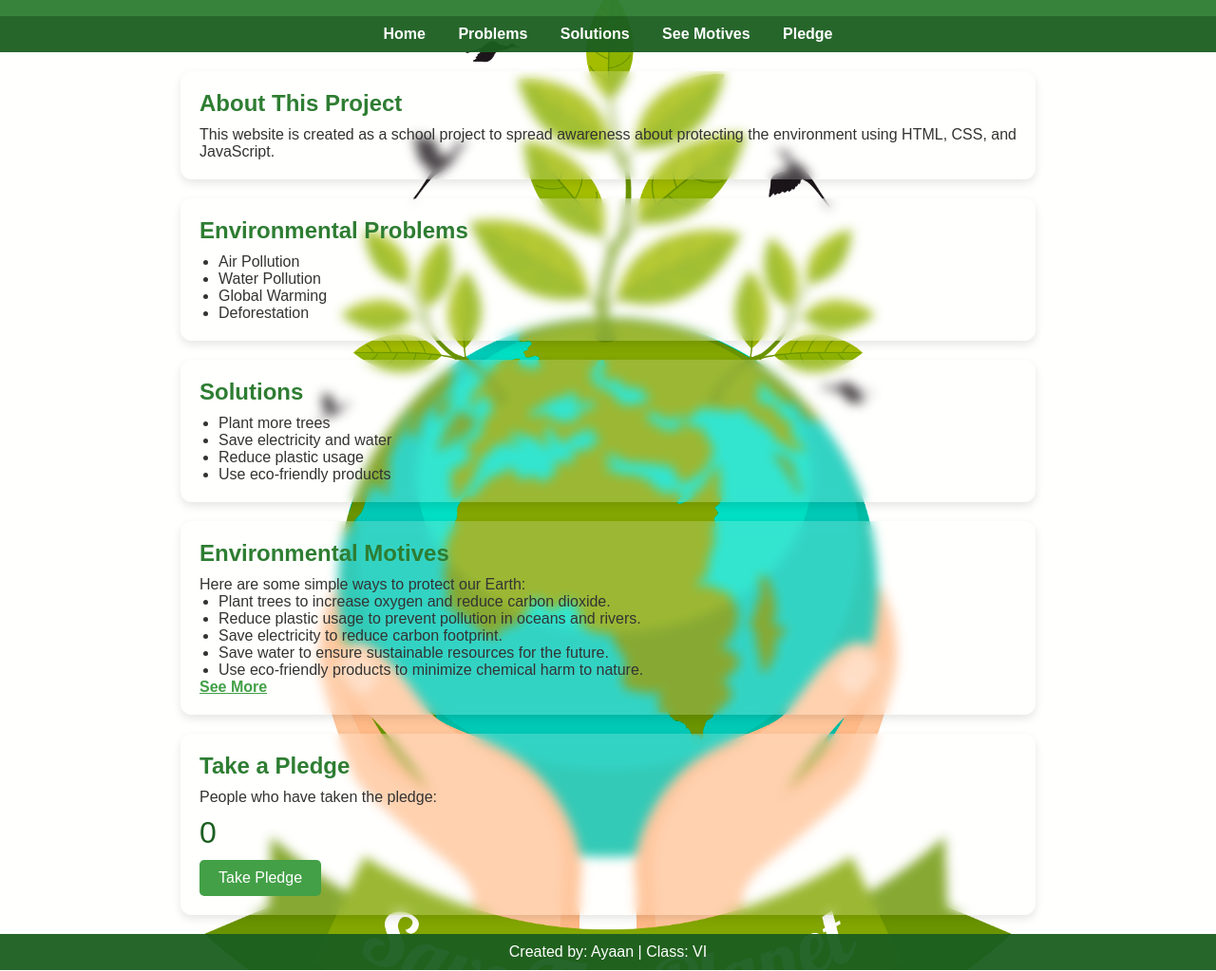
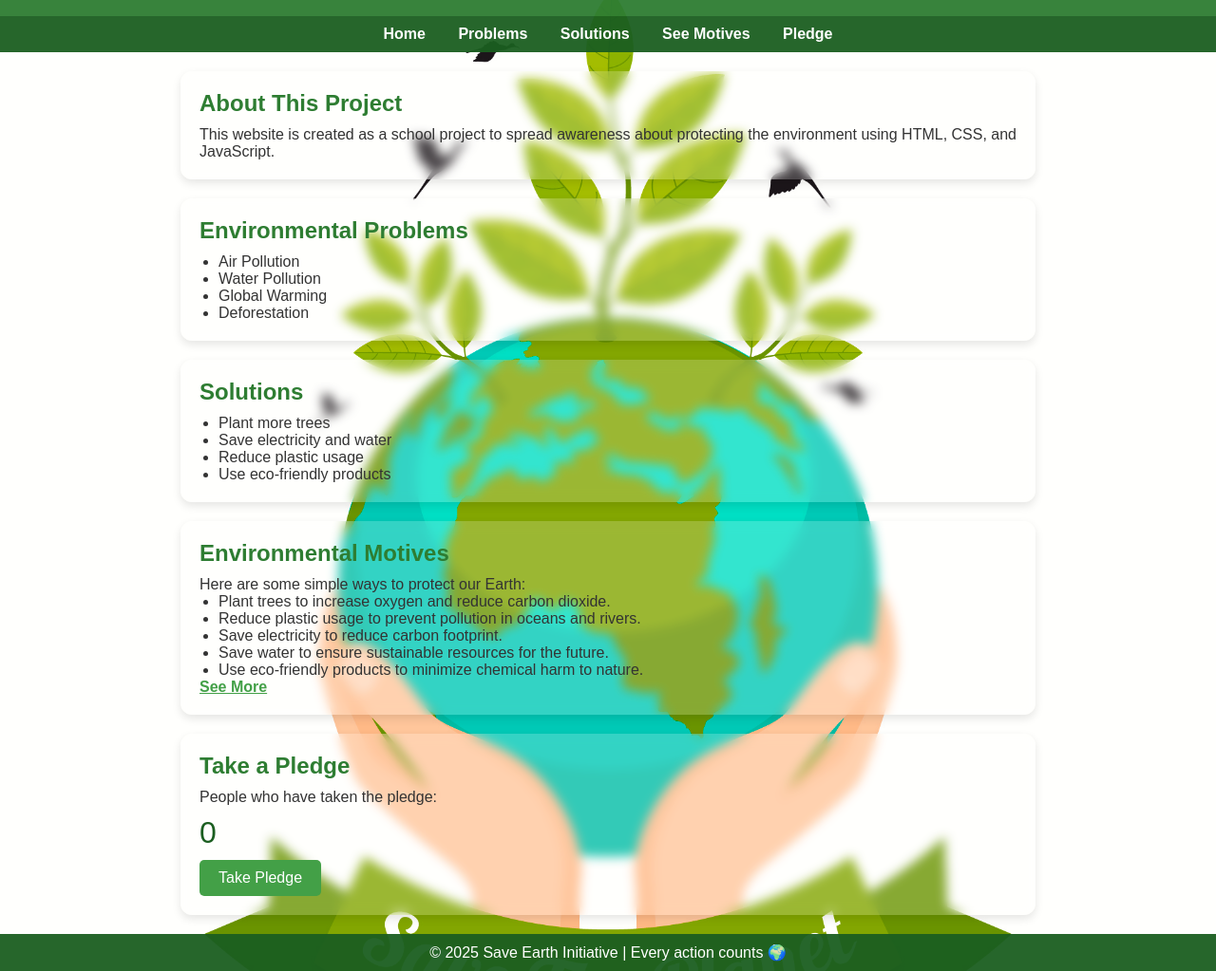
Before and after one commit to differentayaan-max/Earth_Awareness, a plain HTML site: page index.html in a window 1280 px wide. Shown: the part 78-1101 px from the top of the page at 95% size. Drawn offline with Linux system fonts and the light colour scheme.

Commit message:
index.html

```diff
--- a/index.html
+++ b/index.html
@@ -159,7 +159,7 @@
 </section>
 
 <footer>
-    <p>Created by: Ayaan | Class: VI</p>
+   <p>© 2025 <span>Save Earth Initiative</span> | Every action counts 🌍</p>
 </footer>
 
 <script>
```
